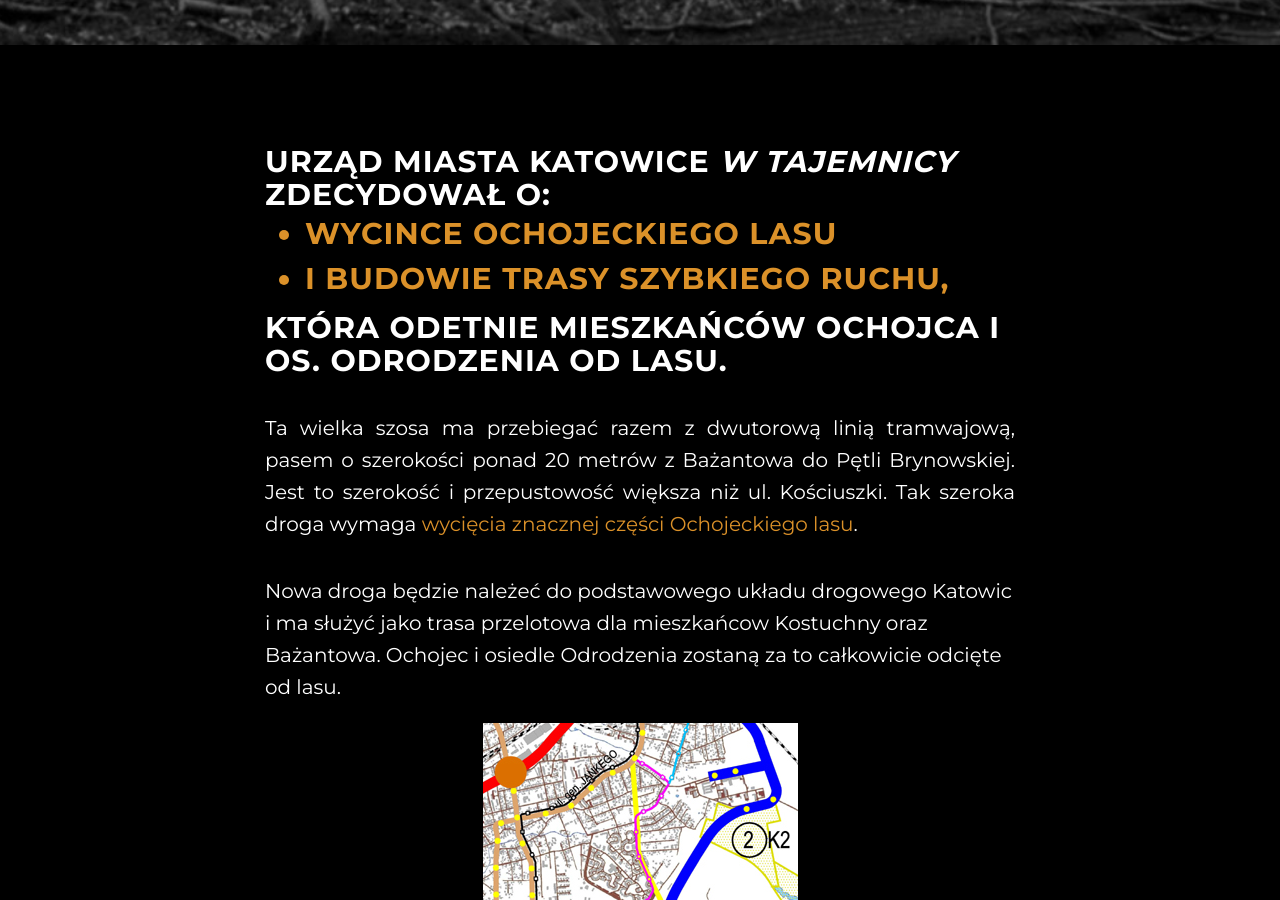
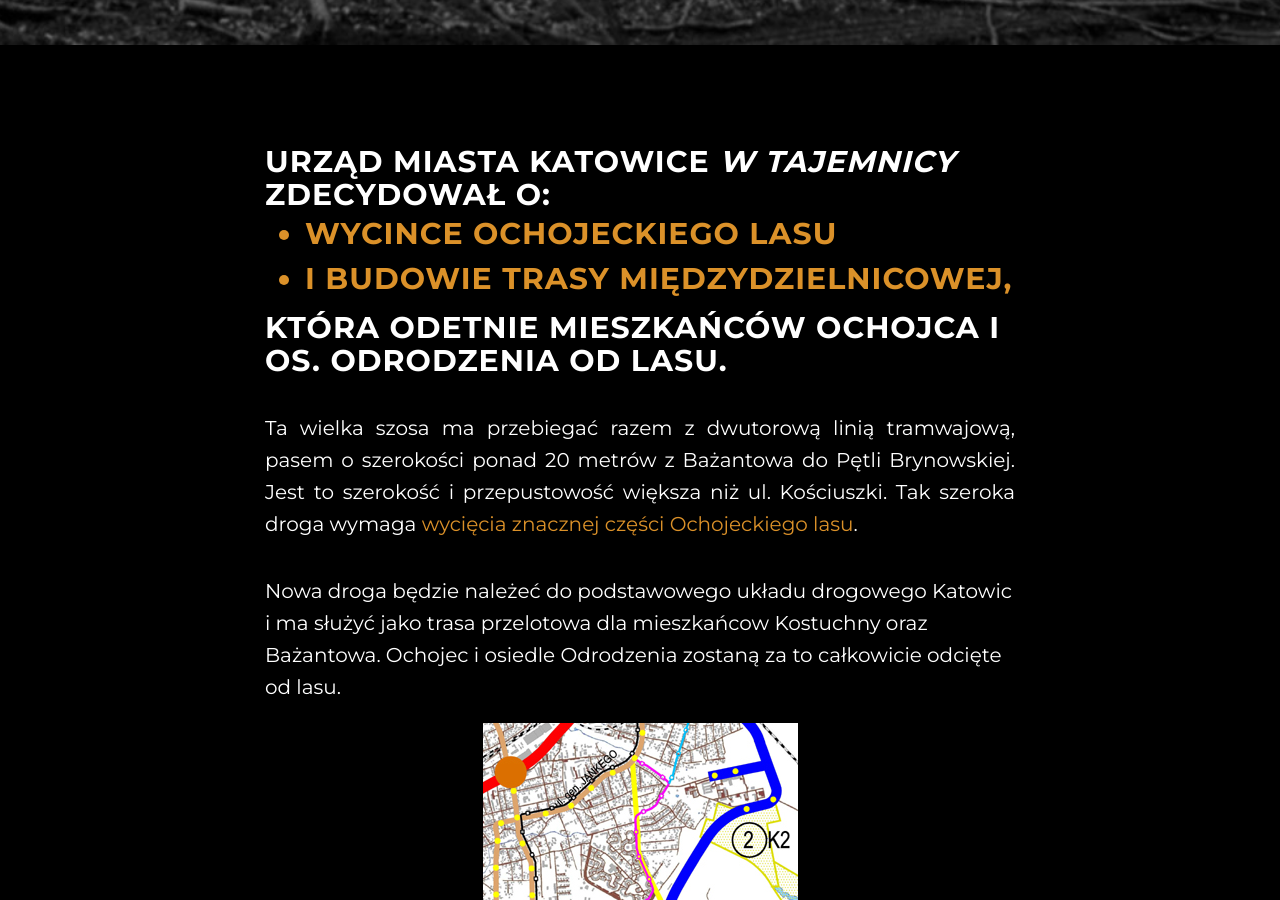
Before and after one commit to naszlas-katowice/naszlas.katowice.pl, a Jekyll site: the page built from index.html, in a window 1280 px wide and 900 px high, scrolled down 855 px. Built offline with Jekyll 4.4.1, drawn with Linux system fonts in a browser that asks for light colours.

Commit message:
Update index.html

```diff
--- a/index.html
+++ b/index.html
@@ -27,7 +27,7 @@ layout: default
       <h2>Urząd Miasta Katowice <i>w tajemnicy</i> zdecydował o:
         <ul class="orange">
           <li>wycince Ochojeckiego lasu</li>
-          <li>i budowie trasy szybkiego ruchu,</li>
+          <li>i budowie trasy międzydzielnicowej,</li>
         </ul>
       która odetnie mieszkańców Ochojca i os. Odrodzenia od lasu.</h2>
       <p style="text-align:justify;">
```
